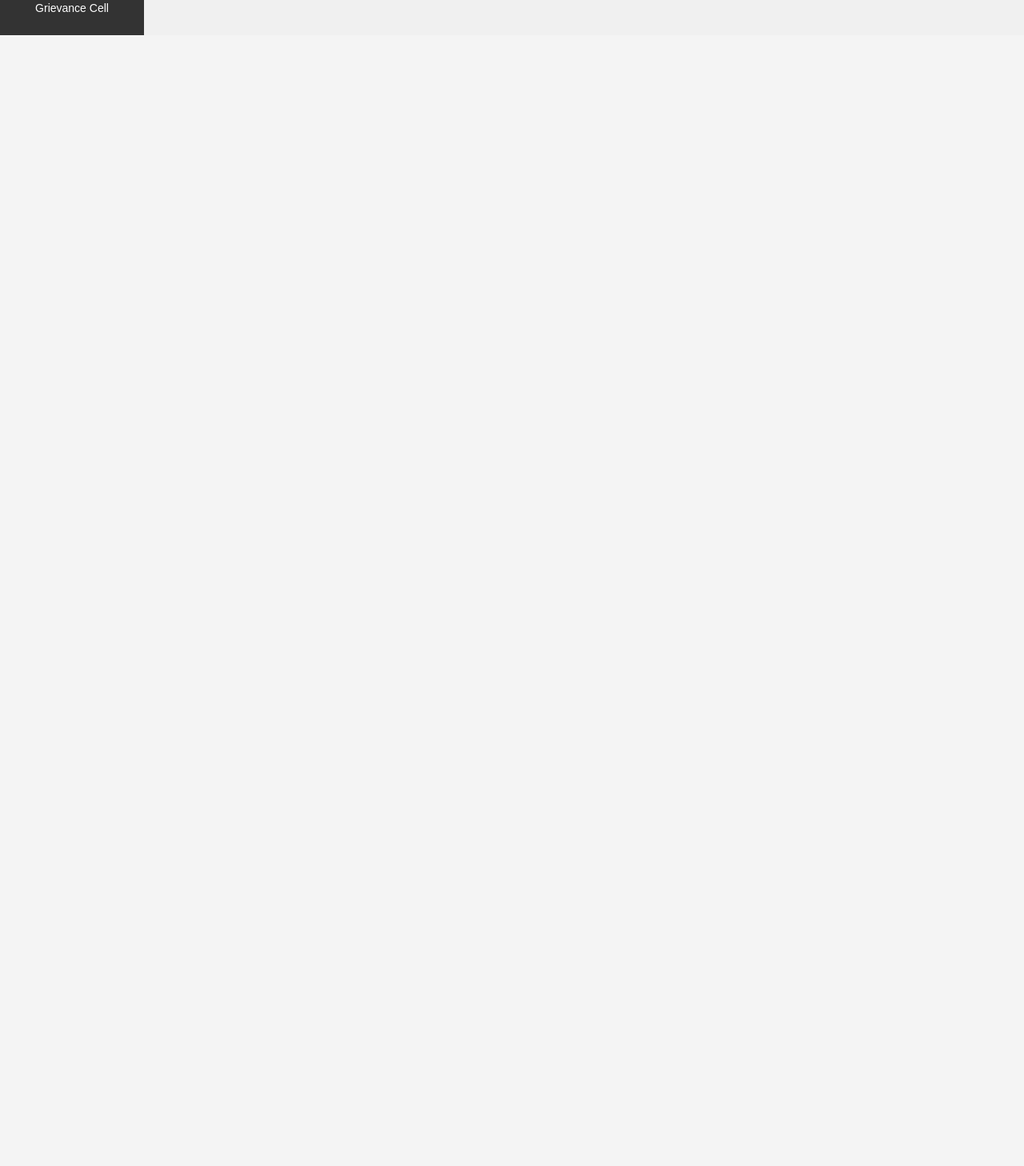
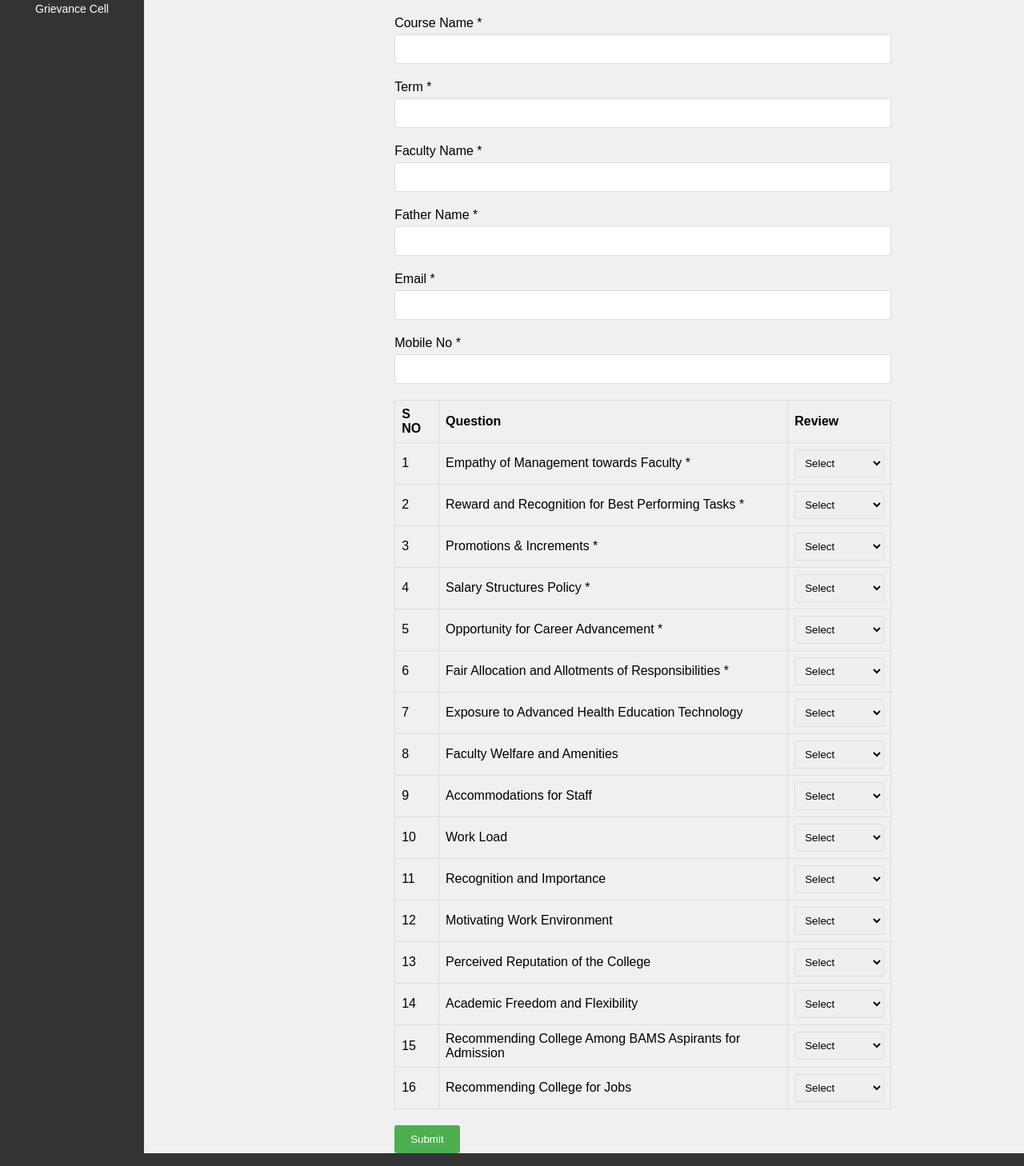
Before and after one commit to Chaitanya-Pratap-Singh/bapuAyurvedic, a React (Vite) app in the folder frontend/: page /faculty-feedback in a window 1280 px wide. Shown: the part 192-1650 px from the top of the page at 80% size. Before the commit the page ends 800 px from the top, so only its background shows below. Built offline with nearby package versions, Linux system fonts and the light colour scheme.

Commit message:
added faculty feedback

```diff
--- a/frontend/src/App.css
+++ b/frontend/src/App.css
@@ -1,6 +1,7 @@
 /* App.css */
 body{
 	padding: 0;
+  margin: 0;
   }
 
 .app {
--- a/frontend/src/App.jsx
+++ b/frontend/src/App.jsx
@@ -8,6 +8,7 @@ import MainContent from "./components/MainContent";
 import Footer from "./components/Footer";
 import StudentFeedback from "./components/StudentFeedback";
 import "./App.css";
+import FacultyFeedback from "./components/FacultyFeedback";
 
 const ErrorFallback = () => {
   return (
@@ -27,6 +28,8 @@ const App = () => {
             <Routes>
               <Route exact path="/" element={<MainContent />} />
               <Route path="/student-feedback" element={<StudentFeedback />} />
+              <Route path="/faculty-feedback" element={<FacultyFeedback />} />
+
               {/* Add routes for other components as needed */}
             </Routes>
             <Footer />
--- /dev/null
+++ b/frontend/src/components/FacultyFeedback.css
@@ -0,0 +1,78 @@
+/** @format */
+.faculty-feedback {
+	display: flex;
+	flex-direction: column;
+	justify-content: center;
+	align-items: center;
+	overflow: scroll;
+	width: 100vw;
+}
+
+body {
+	font-family: Arial, sans-serif;
+	background-color: #f4f4f4;
+	padding: 20px;
+}
+
+h1 {
+	text-align: center;
+	color: #333;
+}
+
+.form-group {
+	margin-bottom: 20px;
+}
+
+label {
+	display: block;
+	margin-bottom: 5px;
+}
+
+input[type="text"],
+input[type="email"],
+input[type="tel"],
+select {
+	width: 95%;
+	padding: 10px;
+	border: 1px solid #ddd;
+	border-radius: 3px;
+	box-sizing: border-box;
+}
+
+button {
+	background-color: #4caf50;
+	color: white;
+	padding: 10px 20px;
+	border: none;
+	border-radius: 3px;
+	cursor: pointer;
+}
+
+button:hover {
+	background-color: #45a049;
+}
+
+.feedback-table {
+	width: 95%;
+	border-collapse: collapse;
+	margin-bottom: 20px;
+}
+
+.feedback-table th,
+.feedback-table td {
+	text-align: left;
+	padding: 8px;
+	border: 1px solid #ddd;
+}
+
+.feedback-table th {
+	background-color: #f0f0f0;
+}
+
+.feedback-table select {
+	width: 100%;
+	padding: 8px;
+	border: 1px solid #ddd;
+	border-radius: 3px;
+	box-sizing: border-box;
+}
--- /dev/null
+++ b/frontend/src/components/FacultyFeedback.jsx
@@ -0,0 +1,246 @@
+/** @format */
+
+import React from "react";
+import "./FacultyFeedback.css";
+
+const FacultyFeedback = () => {
+	return (
+		<div className="faculty-feedback">
+			<h1>Faculty Feedback</h1>
+			<p>Please provide your feedback below:</p>
+			<form>
+				<div className="form-group">
+					<label htmlFor="session">Session *</label>
+					<select id="session" name="session" required>
+						<option value="">Select</option>
+						<option value="2024">2024</option>
+						<option value="2023">2023</option>
+						<option value="2022">2022</option>
+					</select>
+				</div>
+
+				<div className="form-group">
+					<label htmlFor="course-name">Course Name *</label>
+					<input type="text" id="course-name" name="course-name" required />
+				</div>
+
+				<div className="form-group">
+					<label htmlFor="term">Term *</label>
+					<input type="text" id="term" name="term" required />
+				</div>
+
+				<div className="form-group">
+					<label htmlFor="faculty-name">Faculty Name *</label>
+					<input type="text" id="faculty-name" name="faculty-name" required />
+				</div>
+
+				<div className="form-group">
+					<label htmlFor="father-name">Father Name *</label>
+					<input type="text" id="father-name" name="father-name" required />
+				</div>
+
+				<div className="form-group">
+					<label htmlFor="email">Email *</label>
+					<input type="email" id="email" name="email" required />
+				</div>
+
+				<div className="form-group">
+					<label htmlFor="mobile-no">Mobile No *</label>
+					<input type="tel" id="mobile-no" name="mobile-no" required />
+				</div>
+
+				<table className="feedback-table">
+					<thead>
+						<tr>
+							<th>S NO</th>
+							<th>Question</th>
+							<th>Review</th>
+						</tr>
+					</thead>
+					<tbody>
+						<tr>
+							<td>1</td>
+							<td>Empathy of Management towards Faculty *</td>
+							<td>
+								<select name="review1" required>
+									<option value="">Select</option>
+									<option value="available">Available</option>
+									<option value="not-available">Not Available</option>
+								</select>
+							</td>
+						</tr>
+						<tr>
+							<td>2</td>
+							<td>Reward and Recognition for Best Performing Tasks *</td>
+							<td>
+								<select name="review2" required>
+									<option value="">Select</option>
+									<option value="available">Available</option>
+									<option value="not-available">Not Available</option>
+								</select>
+							</td>
+						</tr>
+						<tr>
+							<td>3</td>
+							<td>Promotions & Increments *</td>
+							<td>
+								<select name="review3" required>
+									<option value="">Select</option>
+									<option value="available">Available</option>
+									<option value="not-available">Not Available</option>
+								</select>
+							</td>
+						</tr>
+						<tr>
+							<td>4</td>
+							<td>Salary Structures Policy *</td>
+							<td>
+								<select name="review4" required>
+									<option value="">Select</option>
+									<option value="available">Available</option>
+									<option value="not-available">Not Available</option>
+								</select>
+							</td>
+						</tr>
+						<tr>
+							<td>5</td>
+							<td>Opportunity for Career Advancement *</td>
+							<td>
+								<select name="review5" required>
+									<option value="">Select</option>
+									<option value="available">Available</option>
+									<option value="not-available">Not Available</option>
+								</select>
+							</td>
+						</tr>
+						<tr>
+							<td>6</td>
+							<td>Fair Allocation and Allotments of Responsibilities *</td>
+							<td>
+								<select name="review6" required>
+									<option value="">Select</option>
+									<option value="available">Available</option>
+									<option value="not-available">Not Available</option>
+								</select>
+							</td>
+						</tr>
+						<tr>
+							<td>7</td>
+							<td>Exposure to Advanced Health Education Technology</td>
+							<td>
+								<select name="review7">
+									<option value="">Select</option>
+									<option value="available">Available</option>
+									<option value="not-available">Not Available</option>
+								</select>
+							</td>
+						</tr>
+						<tr>
+							<td>8</td>
+							<td>Faculty Welfare and Amenities</td>
+							<td>
+								<select name="review8">
+									<option value="">Select</option>
+									<option value="available">Available</option>
+									<option value="not-available">Not Available</option>
+								</select>
+							</td>
+						</tr>
+						<tr>
+							<td>9</td>
+							<td>Accommodations for Staff</td>
+							<td>
+								<select name="review9">
+									<option value="">Select</option>
+									<option value="available">Available</option>
+									<option value="not-available">Not Available</option>
+								</select>
+							</td>
+						</tr>
+						<tr>
+							<td>10</td>
+							<td>Work Load</td>
+							<td>
+								<select name="review10">
+									<option value="">Select</option>
+									<option value="available">Available</option>
+									<option value="not-available">Not Available</option>
+								</select>
+							</td>
+						</tr>
+						<tr>
+							<td>11</td>
+							<td>Recognition and Importance</td>
+							<td>
+								<select name="review11">
+									<option value="">Select</option>
+									<option value="available">Available</option>
+									<option value="not-available">Not Available</option>
+								</select>
+							</td>
+						</tr>
+						<tr>
+							<td>12</td>
+							<td>Motivating Work Environment</td>
+							<td>
+								<select name="review12">
+									<option value="">Select</option>
+									<option value="available">Available</option>
+									<option value="not-available">Not Available</option>
+								</select>
+							</td>
+						</tr>
+						<tr>
+							<td>13</td>
+							<td>Perceived Reputation of the College</td>
+							<td>
+								<select name="review13">
+									<option value="">Select</option>
+									<option value="available">Available</option>
+									<option value="not-available">Not Available</option>
+								</select>
+							</td>
+						</tr>
+						<tr>
+							<td>14</td>
+							<td>Academic Freedom and Flexibility</td>
+							<td>
+								<select name="review14">
+									<option value="">Select</option>
+									<option value="available">Available</option>
+									<option value="not-available">Not Available</option>
+								</select>
+							</td>
+						</tr>
+						<tr>
+							<td>15</td>
+							<td>Recommending College Among BAMS Aspirants for Admission</td>
+							<td>
+								<select name="review15">
+									<option value="">Select</option>
+									<option value="available">Available</option>
+									<option value="not-available">Not Available</option>
+								</select>
+							</td>
+						</tr>
+						<tr>
+							<td>16</td>
+							<td>Recommending College for Jobs</td>
+							<td>
+								<select name="review16">
+									<option value="">Select</option>
+									<option value="available">Available</option>
+									<option value="not-available">Not Available</option>
+								</select>
+							</td>
+						</tr>
+					</tbody>
+				</table>
+
+				<button type="submit">Submit</button>
+			</form>
+		</div>
+	);
+};
+
+export default FacultyFeedback;
--- a/frontend/src/components/MainContent.css
+++ b/frontend/src/components/MainContent.css
@@ -5,6 +5,7 @@
 	padding: 20px;
 	text-align: center;
 	min-height: 100vh;
+	width: 100vw;
 }
 
 .main-content h1 {
--- a/frontend/src/components/Sidebar.jsx
+++ b/frontend/src/components/Sidebar.jsx
@@ -15,7 +15,7 @@ const Sidebar = () => {
         <ul>
           <li><Link to="/">Home</Link></li>
           <li><Link to="/student-feedback">Student Feedback</Link></li>
-          <li><Link to="#">Faculty Feedback</Link></li>
+          <li><Link to="/faculty-feedback">Faculty Feedback</Link></li>
           <li><Link to="#">Alumni Feedback</Link></li>
           <li><Link to="#">Grievance Cell</Link></li>
         </ul>
--- a/frontend/src/index.css
+++ b/frontend/src/index.css
@@ -1,4 +1,4 @@
-*{
+body{
   margin: 0;
   padding: 0;
 }
```
